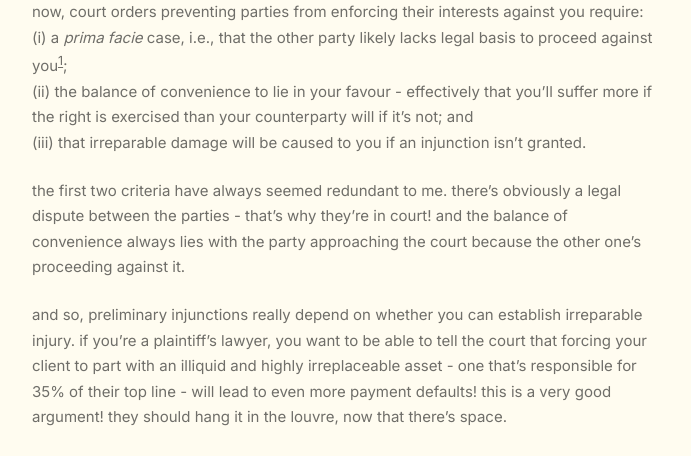
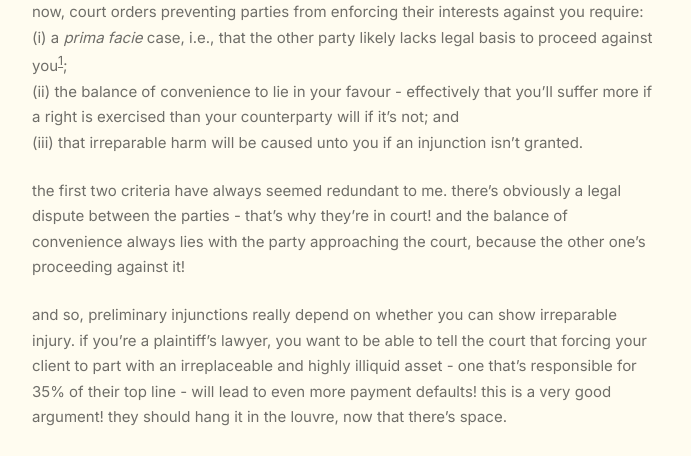
Before and after one commit to chhotavakeel/updatedsite, a Jekyll site: the page built from _notes/Public/beer-wars.md, in a window 1280 px wide. Shown: the part 539-995 px from the top of the page, without its empty margins (293-984 px from the left). Built offline with Jekyll 4.4.1, drawn with Linux system fonts in a browser that asks for light colours.

Commit message:
Update beer-wars.md

```diff
--- a/_notes/Public/beer-wars.md
+++ b/_notes/Public/beer-wars.md
@@ -16,11 +16,11 @@ the delhi high court [sort](https://delhihighcourt.nic.in/app/showlogo/176104492
 
 now, court orders preventing parties from enforcing their interests against you require: <br>
 (i) a *prima facie* case, i.e., that the other party likely lacks legal basis to proceed against you[^1]; <br>
-(ii) the balance of convenience to lie in your favour - effectively that you'll suffer more if the right is exercised than your counterparty will if it's not; and <br>
-(iii) that irreparable damage will be caused to you if an injunction isn't granted.
+(ii) the balance of convenience to lie in your favour - effectively that you'll suffer more if a right is exercised than your counterparty will if it's not; and <br>
+(iii) that irreparable harm will be caused unto you if an injunction isn't granted.
 
-the first two criteria have always seemed redundant to me. there's obviously a legal dispute between the parties - that's why they're in court! and the balance of convenience always lies with the party approaching the court because the other one's proceeding against it.
+the first two criteria have always seemed redundant to me. there's obviously a legal dispute between the parties - that's why they're in court! and the balance of convenience always lies with the party approaching the court, because the other one's proceeding against it!
 
-and so, preliminary injunctions really depend on whether you can establish irreparable injury. if you're a plaintiff's lawyer, you want to be able to tell the court that forcing your client to part with an illiquid and highly irreplaceable asset - one that's responsible for 35% of their top line - will lead to even more payment defaults! this is a very good argument! they should hang it in the louvre, now that there's space.
+and so, preliminary injunctions really depend on whether you can show irreparable injury. if you're a plaintiff's lawyer, you want to be able to tell the court that forcing your client to part with an irreplaceable and highly illiquid asset - one that's responsible for 35% of their top line - will lead to even more payment defaults! this is a very good argument! they should hang it in the louvre, now that there's space.
 
 [^1]: usually, you'd say that their actions are premature.
```
